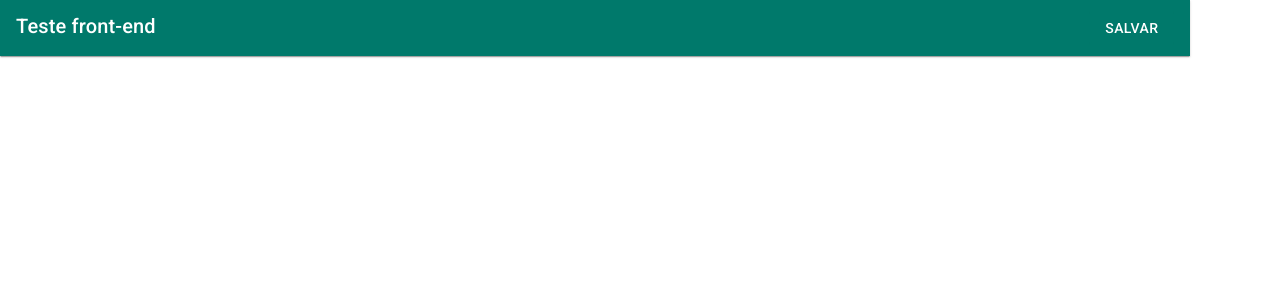
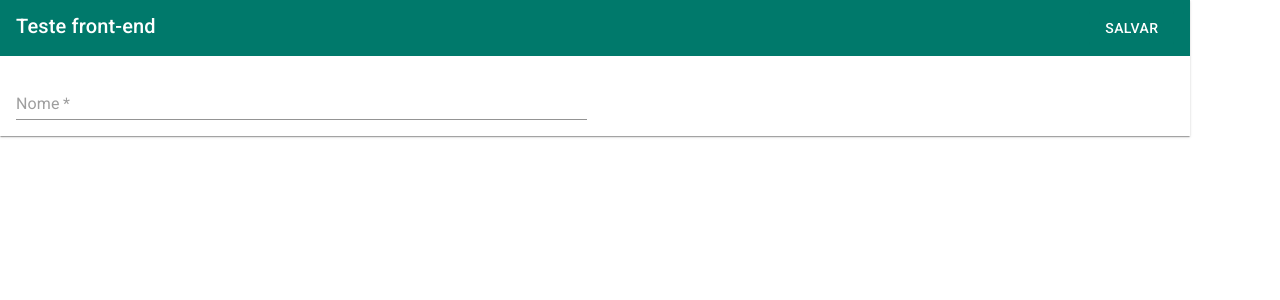
Before and after one commit to GeZudo/agrotis-front-end, a React (Create React App) app: page / in a window 1280 px wide. Shown: the top 300 px of the page. Built offline with nearby package versions, Linux system fonts and the light colour scheme.

Commit message:
✨ Feat: Form Nome Input

```diff
--- a/src/App.css
+++ b/src/App.css
@@ -8,5 +8,5 @@
   color: white;
   display: flex;
   height: 56px;
-  padding: 0px 16px 0 16px;
+  padding: 0 16px 0 16px;
 }
--- a/src/page/index.jsx
+++ b/src/page/index.jsx
@@ -1,15 +1,36 @@
 /* eslint-disable react/jsx-props-no-spreading */
-import { Paper } from '@mui/material';
+import {
+  Grid, Paper, TextField,
+} from '@mui/material';
 import { ThemeProvider } from '@mui/material/styles';
-
+import { useState } from 'react';
 import FormHeader from '../components/FormHeader';
 import agrotis from '../theme';
 
 export default function MaindPage() {
+  const [nome, setNome] = useState(null);
+
+  const handleNameChange = ({ target: { value } }) => {
+    setNome(value);
+  };
+
   return (
     <Paper style={{ maxWidth: '93%' }} square>
       <ThemeProvider theme={agrotis}>
         <FormHeader />
+        <Grid container spacing={2} padding="16px">
+          <Grid item xs={6}>
+            <TextField
+              id="nome"
+              label="Nome"
+              variant="standard"
+              fullWidth
+              required
+              onChange={handleNameChange}
+              value={nome}
+            />
+          </Grid>
+        </Grid>
       </ThemeProvider>
     </Paper>
   );
--- a/src/theme/index.js
+++ b/src/theme/index.js
@@ -21,7 +21,7 @@ const agrotis = createTheme({
     },
     text: {
       primary: '#69747B',
-      secondary: '#828D8C',
+      secondary: '#9E9E9E',
     },
   },
 });
```
